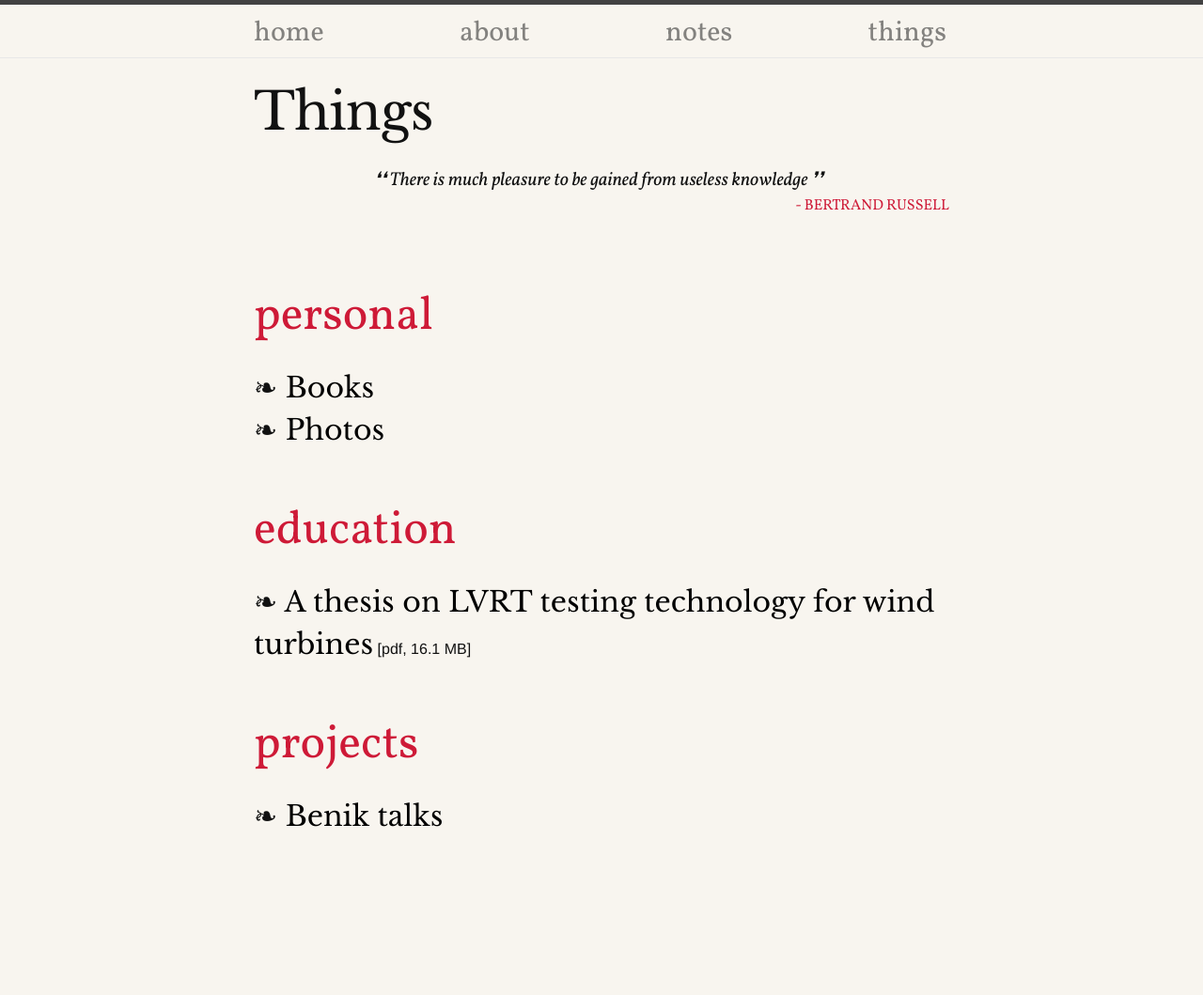
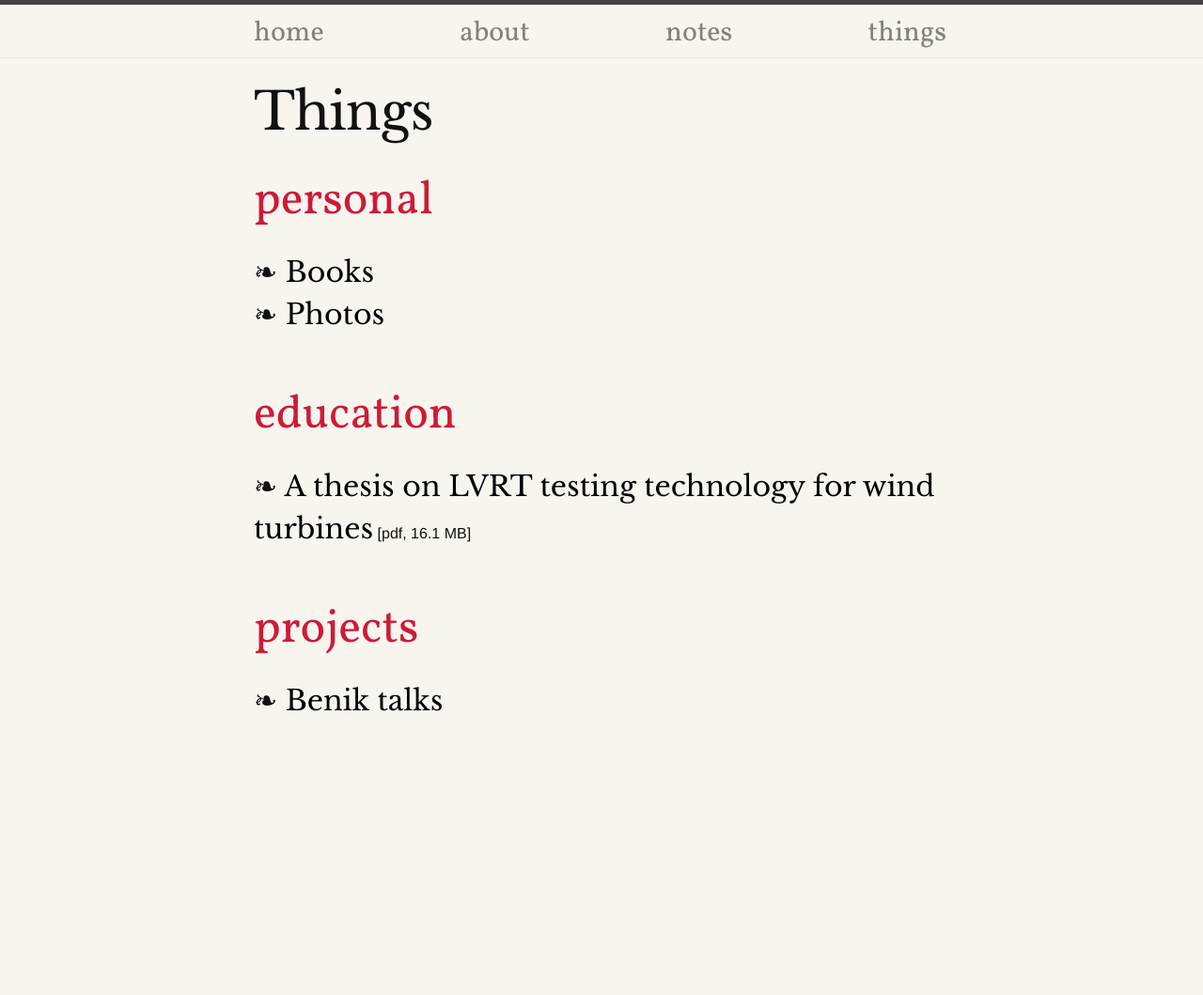
Before and after one commit to josepcasas/ctbs.me, a Jekyll site: the page built from things.html, in a window 1280 px wide. Shown: the whole page at 94% size. Built offline with Jekyll 4.4.1, drawn with Linux system fonts in a browser that asks for light colours; after the commit the page ends 936 px from its top, so only the background shows below that.

Commit message:
removed quotes

```diff
--- a/about.html
+++ b/about.html
@@ -12,11 +12,6 @@ menu: yes
     <h1 class="post-title">{{ page.title }}</h1>
   </header>
 
-
-<p class="quote"> &#10075;&#10075; {{ page.quote }} &#10076;&#10076; </p>
-  <p class="author"> - {{ page.author }} </p></br>
-
-
   <article class="bio">
   <b>gps:</b> {{ site.gps }}</br>
   <b>reading:</b> {{ site.book }}</br>
--- a/notes.html
+++ b/notes.html
@@ -13,8 +13,6 @@ menu: yes
   </header>
 
 
-  <p class="quote"> &#10075;&#10075; {{ page.quote }} &#10076;&#10076; </p>
-  <p class="author"> - {{ page.author }} </p></br>
 
   <article class="bio">
 
--- a/things.html
+++ b/things.html
@@ -12,9 +12,6 @@ menu: yes
     <h1 class="post-title">{{ page.title }}</h1>
   </header>
 
-
-  <p class="quote"> &#10075;&#10075; {{ page.quote }} &#10076;&#10076; </p>
-  <p class="author"> - {{ page.author }} </p></br>
 
   <article class="post-content">
 
```
